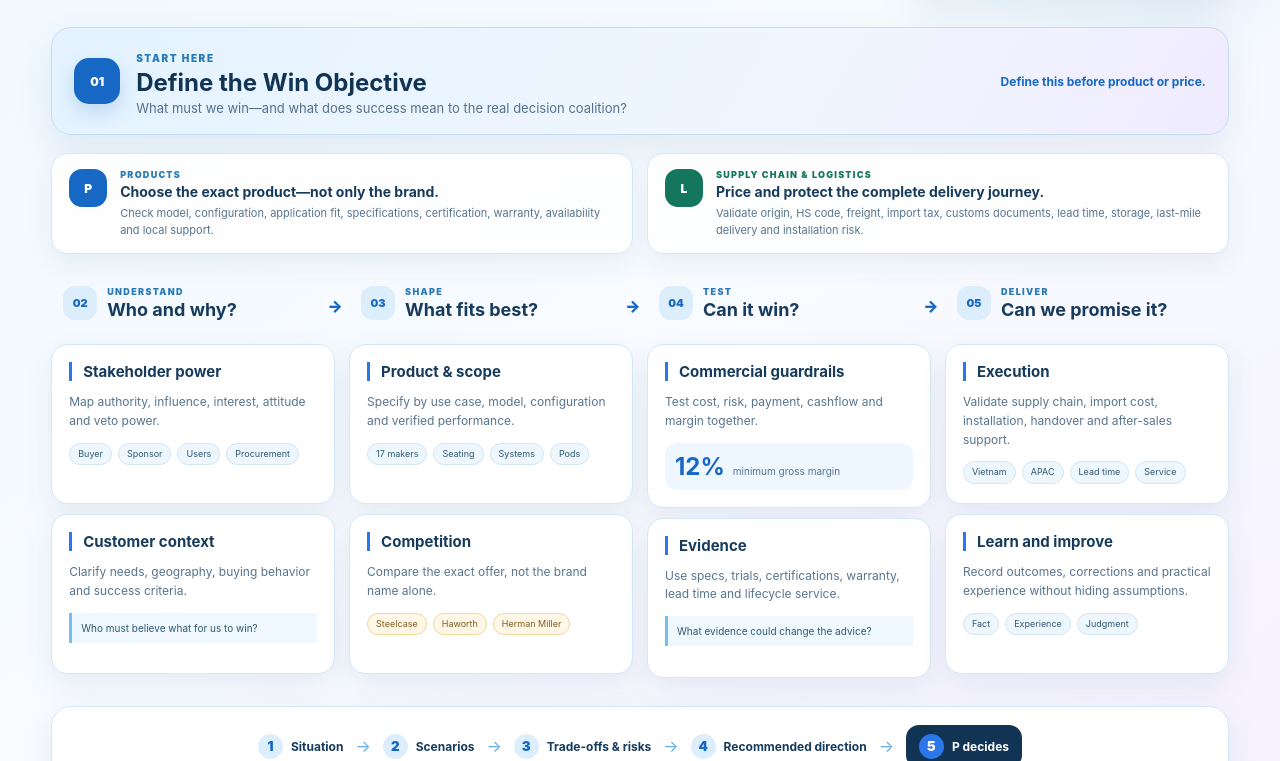
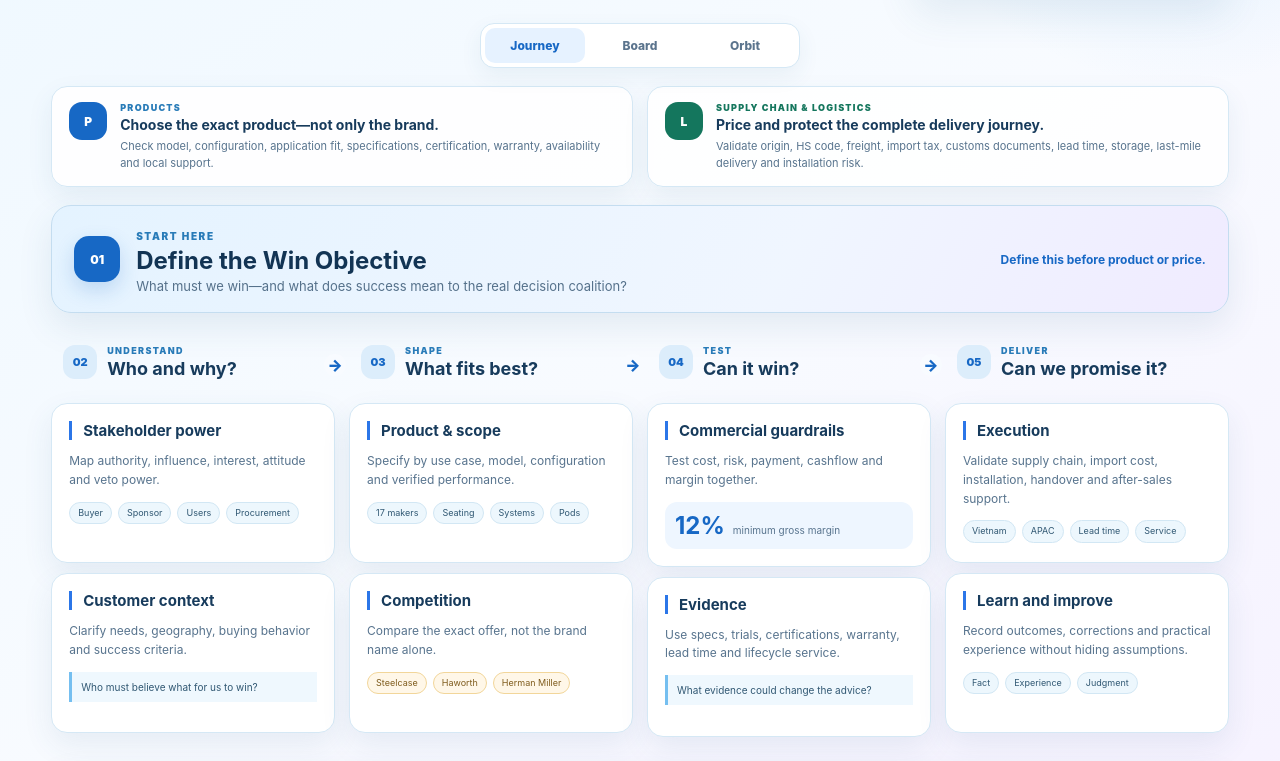
Before and after one commit to PhucNgo71/phuc-decision-advisor, a Next.js app: page / in a window 1280 px wide. Shown: the part 2539-3300 px from the top of the page. Built offline with nearby package versions, Linux system fonts and the light colour scheme.

Commit message:
Publish interactive knowledge map views

```diff
--- a/app/knowledge-map.tsx
+++ b/app/knowledge-map.tsx
@@ -1,24 +1,37 @@
+'use client';
+
+import { useState } from 'react';
 import brandMap from '../data/ergovn-brand-map.json';
 import commercialRules from '../data/commercial-rules.json';
 import learningImports from '../data/learning-imports.json';
 import { reviewedLearningCount } from '../lib/learnings';
+
+type MapView = 'journey' | 'board' | 'orbit';
 
 const reviewedEntries = learningImports.filter((entry) => entry.reviewStatus === 'reviewed');
 const reviewedSources = reviewedEntries.length;
 const latestReviewedAt = reviewedEntries[reviewedEntries.length - 1]?.importedAt ?? brandMap.reviewedAt;
 const minimumMargin = Math.round(commercialRules.hard_rules[0].value * 100);
 
+const boardAreas = [
+  ['Relationship', 'Stakeholder power, influence and decision coalition'],
+  ['Products & scope', 'Models, configurations, specifications and project fit'],
+  ['Competition', 'Incumbents, Grade A references and win strategy'],
+  ['Commercial', 'Landed cost, risk, payment and margin guardrails'],
+  ['Evidence', 'Trials, certification, warranty and proof'],
+  ['Supply chain & logistics', 'Origin, freight, tax, customs, lead time and delivery'],
+];
+
 export default function KnowledgeMap() {
+  const [view, setView] = useState<MapView>('journey');
+
   return (
     <section className="knowledge-map" id="knowledge-map" aria-labelledby="knowledge-map-title">
       <div className="km-heading">
         <div>
-          <span className="km-eyebrow">DECISION KNOWLEDGE JOURNEY</span>
+          <span className="km-eyebrow">DECISION KNOWLEDGE MAP</span>
           <h2 id="knowledge-map-title">See the decision clearly.</h2>
-          <p>
-            Start with the Win Objective, then move through the four questions that shape a
-            confident bid. Detail stays readable, connected and ready for action.
-          </p>
+          <p>Choose the view that fits the conversation. Every view begins with the Win Objective and keeps the final decision with P.</p>
         </div>
         <div className="km-live" aria-label="Knowledge map status">
           <strong>{reviewedLearningCount}</strong>
@@ -27,105 +40,110 @@ export default function KnowledgeMap() {
         </div>
       </div>
 
-      <div className="km-objective">
-        <span className="km-objective-number">01</span>
-        <div>
-          <small>START HERE</small>
-          <h3>Define the Win Objective</h3>
-          <p>What must we win—and what does success mean to the real decision coalition?</p>
-        </div>
-        <strong>Define this before product or price.</strong>
+      <div className="km-view-switch" role="tablist" aria-label="Knowledge map view">
+        {(['journey', 'board', 'orbit'] as MapView[]).map((option) => (
+          <button
+            key={option}
+            type="button"
+            role="tab"
+            aria-selected={view === option}
+            aria-controls={`km-${option}-panel`}
+            onClick={() => setView(option)}
+          >
+            {option === 'journey' ? 'Journey' : option === 'board' ? 'Board' : 'Orbit'}
+          </button>
+        ))}
       </div>
 
       <div className="km-focus-lines" aria-label="Priority knowledge lines">
         <article className="km-focus-line km-focus-product">
           <span aria-hidden="true">P</span>
-          <div>
-            <small>PRODUCTS</small>
-            <b>Choose the exact product—not only the brand.</b>
-            <p>Check model, configuration, application fit, specifications, certification, warranty, availability and local support.</p>
-          </div>
+          <div><small>PRODUCTS</small><b>Choose the exact product—not only the brand.</b><p>Check model, configuration, application fit, specifications, certification, warranty, availability and local support.</p></div>
         </article>
         <article className="km-focus-line km-focus-logistics">
           <span aria-hidden="true">L</span>
-          <div>
-            <small>SUPPLY CHAIN &amp; LOGISTICS</small>
-            <b>Price and protect the complete delivery journey.</b>
-            <p>Validate origin, HS code, freight, import tax, customs documents, lead time, storage, last-mile delivery and installation risk.</p>
-          </div>
+          <div><small>SUPPLY CHAIN &amp; LOGISTICS</small><b>Price and protect the complete delivery journey.</b><p>Validate origin, HS code, freight, import tax, customs documents, lead time, storage, last-mile delivery and installation risk.</p></div>
         </article>
       </div>
 
-      <div className="km-journey" aria-label="Decision knowledge journey">
-        <section className="km-stage">
-          <header><span>02</span><div><small>UNDERSTAND</small><h3>Who and why?</h3></div></header>
-          <article>
-            <b>Stakeholder power</b>
-            <p>Map authority, influence, interest, attitude and veto power.</p>
-            <div className="km-tags"><span>Buyer</span><span>Sponsor</span><span>Users</span><span>Procurement</span></div>
-          </article>
-          <article>
-            <b>Customer context</b>
-            <p>Clarify needs, geography, buying behavior and success criteria.</p>
-            <div className="km-question">Who must believe what for us to win?</div>
-          </article>
-        </section>
+      {view === 'journey' && (
+        <div id="km-journey-panel" role="tabpanel" className="km-panel">
+          <Objective />
+          <div className="km-journey" aria-label="Decision knowledge journey">
+            <Stage number="02" label="UNDERSTAND" title="Who and why?">
+              <KnowledgeCard title="Stakeholder power" text="Map authority, influence, interest, attitude and veto power." tags={['Buyer','Sponsor','Users','Procurement']} />
+              <KnowledgeCard title="Customer context" text="Clarify needs, geography, buying behavior and success criteria." question="Who must believe what for us to win?" />
+            </Stage>
+            <Stage number="03" label="SHAPE" title="What fits best?">
+              <KnowledgeCard title="Product & scope" text="Specify by use case, model, configuration and verified performance." tags={[`${brandMap.makers.length} makers`,'Seating','Systems','Pods']} />
+              <KnowledgeCard title="Competition" text="Compare the exact offer, not the brand name alone." rivals={['Steelcase','Haworth','Herman Miller']} />
+            </Stage>
+            <Stage number="04" label="TEST" title="Can it win?">
+              <article className="km-card"><b>Commercial guardrails</b><p>Test cost, risk, payment, cashflow and margin together.</p><div className="km-metric"><strong>{minimumMargin}%</strong><span>minimum gross margin</span></div></article>
+              <KnowledgeCard title="Evidence" text="Use specs, trials, certifications, warranty, lead time and lifecycle service." question="What evidence could change the advice?" />
+            </Stage>
+            <Stage number="05" label="DELIVER" title="Can we promise it?">
+              <KnowledgeCard title="Execution" text="Validate supply chain, import cost, installation, handover and after-sales support." tags={['Vietnam','APAC','Lead time','Service']} />
+              <KnowledgeCard title="Learn and improve" text="Record outcomes, corrections and practical experience without hiding assumptions." tags={['Fact','Experience','Judgment']} />
+            </Stage>
+          </div>
+          <DecisionOutput />
+        </div>
+      )}
 
-        <section className="km-stage">
-          <header><span>03</span><div><small>SHAPE</small><h3>What fits best?</h3></div></header>
-          <article>
-            <b>Product &amp; scope</b>
-            <p>Specify by use case, model, configuration and verified performance.</p>
-            <div className="km-tags"><span>{brandMap.makers.length} makers</span><span>Seating</span><span>Systems</span><span>Pods</span></div>
-          </article>
-          <article>
-            <b>Competition</b>
-            <p>Compare the exact offer, not the brand name alone.</p>
-            <div className="km-rivals"><span>Steelcase</span><span>Haworth</span><span>Herman Miller</span></div>
-          </article>
-        </section>
+      {view === 'board' && (
+        <div id="km-board-panel" role="tabpanel" className="km-panel">
+          <Objective compact />
+          <div className="km-board">
+            {boardAreas.map(([title, text], index) => (
+              <article key={title} className="km-board-card">
+                <span>{String(index + 1).padStart(2, '0')}</span>
+                <div><b>{title}</b><p>{text}</p></div>
+              </article>
+            ))}
+          </div>
+          <DecisionOutput />
+        </div>
+      )}
 
-        <section className="km-stage">
-          <header><span>04</span><div><small>TEST</small><h3>Can it win?</h3></div></header>
-          <article>
-            <b>Commercial guardrails</b>
-            <p>Test cost, risk, payment, cashflow and margin together.</p>
-            <div className="km-metric"><strong>{minimumMargin}%</strong><span>minimum gross margin</span></div>
-          </article>
-          <article>
-            <b>Evidence</b>
-            <p>Use specs, trials, certifications, warranty, lead time and lifecycle service.</p>
-            <div className="km-question">What evidence could change the advice?</div>
-          </article>
-        </section>
+      {view === 'orbit' && (
+        <div id="km-orbit-panel" role="tabpanel" className="km-panel">
+          <div className="km-orbit" aria-label="Win Objective knowledge orbit">
+            <div className="km-orbit-ring km-ring-one" aria-hidden="true" />
+            <div className="km-orbit-ring km-ring-two" aria-hidden="true" />
+            <div className="km-orbit-core"><small>START HERE</small><b>WIN<br/>OBJECTIVE</b><span>Define before product or price</span></div>
+            <OrbitNode position="one" title="Relationship" text="Who decides and influences?" />
+            <OrbitNode position="two" title="Products & scope" text="What exactly fits?" />
+            <OrbitNode position="three" title="Competition" text="What must we beat?" />
+            <OrbitNode position="four" title="Commercial" text="Can we win profitably?" />
+            <OrbitNode position="five" title="Supply chain & logistics" text="Can we deliver it safely?" />
+            <OrbitNode position="six" title="Evidence & learning" text="What proves and improves it?" />
+          </div>
+          <DecisionOutput />
+        </div>
+      )}
 
-        <section className="km-stage">
-          <header><span>05</span><div><small>DELIVER</small><h3>Can we promise it?</h3></div></header>
-          <article>
-            <b>Execution</b>
-            <p>Validate supply chain, import cost, installation, handover and after-sales support.</p>
-            <div className="km-tags"><span>Vietnam</span><span>APAC</span><span>Lead time</span><span>Service</span></div>
-          </article>
-          <article>
-            <b>Learn and improve</b>
-            <p>Record outcomes, corrections and practical experience without hiding assumptions.</p>
-            <div className="km-tags"><span>Fact</span><span>Experience</span><span>Judgment</span></div>
-          </article>
-        </section>
-      </div>
-
-      <div className="km-output">
-        <div><small>1</small><b>Situation</b></div><i>→</i>
-        <div><small>2</small><b>Scenarios</b></div><i>→</i>
-        <div><small>3</small><b>Trade-offs &amp; risks</b></div><i>→</i>
-        <div><small>4</small><b>Recommended direction</b></div><i>→</i>
-        <div className="km-human"><small>5</small><b>P decides</b></div>
-      </div>
-
-      <p className="km-guardrail">
-        <b>Knowledge guardrail:</b> Facts, preferences, experience and judgment stay labelled.
-        The advisor shows options and evidence; P makes the final decision.
-      </p>
+      <p className="km-guardrail"><b>Knowledge guardrail:</b> Facts, preferences, experience and judgment stay labelled. The advisor shows options and evidence; P makes the final decision.</p>
     </section>
   );
 }
+
+function Objective({ compact = false }: { compact?: boolean }) {
+  return <div className={`km-objective${compact ? ' km-objective-compact' : ''}`}><span className="km-objective-number">01</span><div><small>START HERE</small><h3>Define the Win Objective</h3><p>What must we win—and what does success mean to the real decision coalition?</p></div><strong>Define this before product or price.</strong></div>;
+}
+
+function Stage({ number, label, title, children }: { number: string; label: string; title: string; children: React.ReactNode }) {
+  return <section className="km-stage"><header><span>{number}</span><div><small>{label}</small><h3>{title}</h3></div></header>{children}</section>;
+}
+
+function KnowledgeCard({ title, text, tags, rivals, question }: { title: string; text: string; tags?: string[]; rivals?: string[]; question?: string }) {
+  return <article className="km-card"><b>{title}</b><p>{text}</p>{tags && <div className="km-tags">{tags.map((tag) => <span key={tag}>{tag}</span>)}</div>}{rivals && <div className="km-rivals">{rivals.map((rival) => <span key={rival}>{rival}</span>)}</div>}{question && <div className="km-question">{question}</div>}</article>;
+}
+
+function OrbitNode({ position, title, text }: { position: string; title: string; text: string }) {
+  return <article className={`km-orbit-node km-orbit-${position}`}><b>{title}</b><span>{text}</span></article>;
+}
+
+function DecisionOutput() {
+  return <div className="km-output"><div><small>1</small><b>Situation</b></div><i>→</i><div><small>2</small><b>Scenarios</b></div><i>→</i><div><small>3</small><b>Trade-offs &amp; risks</b></div><i>→</i><div><small>4</small><b>Recommended direction</b></div><i>→</i><div className="km-human"><small>5</small><b>P decides</b></div></div>;
+}
```
Also changed, not shown: app/knowledge-map.css.
